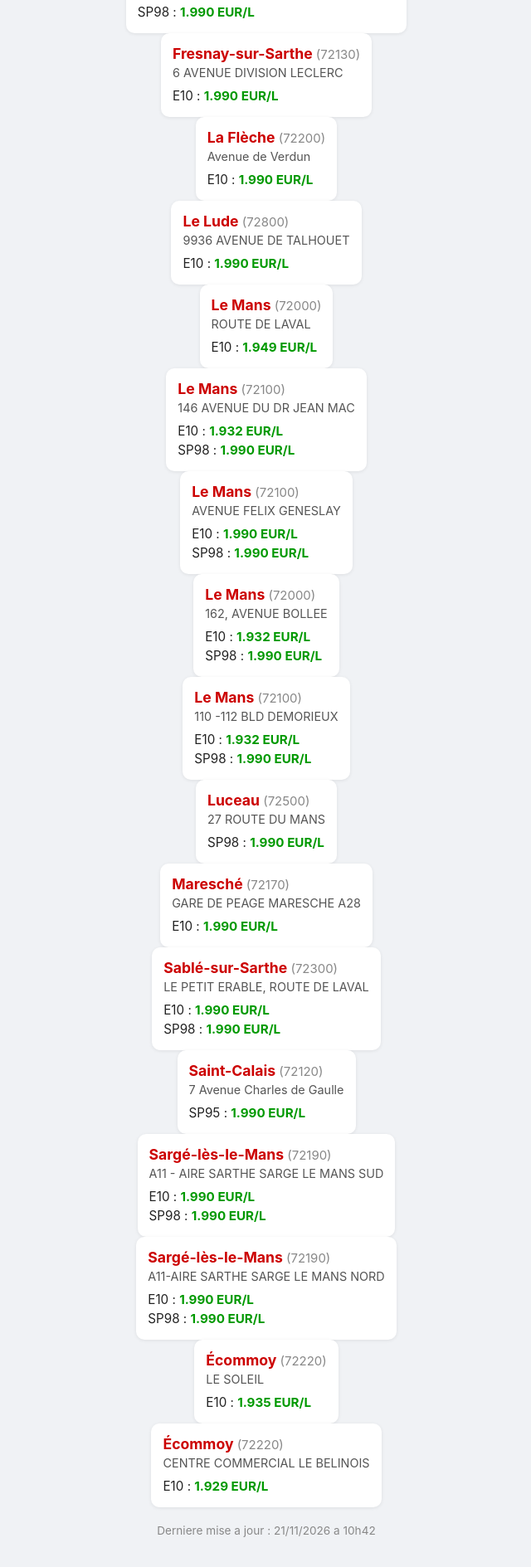
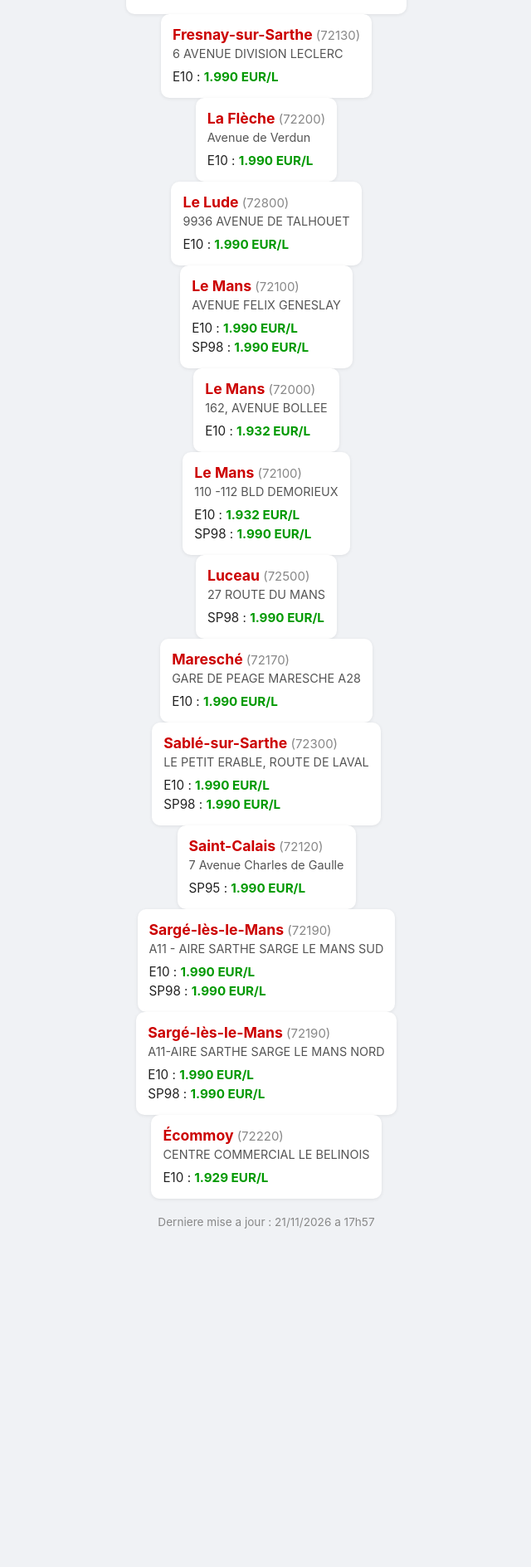
Before and after one commit to abdelziane979-eng/alerte-total-sarthe, a plain HTML site: page index.html in a window 1280 px wide. Shown: the part 662-2551 px from the top of the page at 83% size, without its empty margins (319-959 px from the left). After the commit the page ends 2179 px from the top, so only its background shows below. Drawn offline with Linux system fonts and the light colour scheme.

Commit message:
MAJ auto

```diff
--- a/index.html
+++ b/index.html
@@ -41,7 +41,7 @@
 <body>
 <header>
   <h1>TotalEnergies Sarthe &lt; 2 EUR/L</h1>
-  <div class="compteur">21 station(s) en ce moment</div>
+  <div class="compteur">18 station(s) en ce moment</div>
 </header>
 
         <div class="station">
@@ -71,7 +71,7 @@
         <div class="station">
             <div class="ville">Chaufour-Notre-Dame <span class="cp">(72550)</span></div>
             <div class="adresse">RELAIS DE LA COLOMBERIE LA GROIE RD357</div>
-            <div class="carburant">E10 : <span class="prix">1.990 EUR/L</span></div><div class="carburant">SP98 : <span class="prix">1.990 EUR/L</span></div>
+            <div class="carburant">E10 : <span class="prix">1.990 EUR/L</span></div>
 
         </div>
         <div class="station">
@@ -93,18 +93,6 @@
 
         </div>
         <div class="station">
-            <div class="ville">Le Mans <span class="cp">(72000)</span></div>
-            <div class="adresse">ROUTE DE LAVAL</div>
-            <div class="carburant">E10 : <span class="prix">1.949 EUR/L</span></div>
-
-        </div>
-        <div class="station">
-            <div class="ville">Le Mans <span class="cp">(72100)</span></div>
-            <div class="adresse">146 AVENUE DU DR JEAN MAC</div>
-            <div class="carburant">E10 : <span class="prix">1.932 EUR/L</span></div><div class="carburant">SP98 : <span class="prix">1.990 EUR/L</span></div>
-
-        </div>
-        <div class="station">
             <div class="ville">Le Mans <span class="cp">(72100)</span></div>
             <div class="adresse">AVENUE FELIX GENESLAY</div>
             <div class="carburant">E10 : <span class="prix">1.990 EUR/L</span></div><div class="carburant">SP98 : <span class="prix">1.990 EUR/L</span></div>
@@ -113,7 +101,7 @@
         <div class="station">
             <div class="ville">Le Mans <span class="cp">(72000)</span></div>
             <div class="adresse">162, AVENUE BOLLEE</div>
-            <div class="carburant">E10 : <span class="prix">1.932 EUR/L</span></div><div class="carburant">SP98 : <span class="prix">1.990 EUR/L</span></div>
+            <div class="carburant">E10 : <span class="prix">1.932 EUR/L</span></div>
 
         </div>
         <div class="station">
@@ -160,16 +148,10 @@
         </div>
         <div class="station">
             <div class="ville">Écommoy <span class="cp">(72220)</span></div>
-            <div class="adresse">LE SOLEIL</div>
-            <div class="carburant">E10 : <span class="prix">1.935 EUR/L</span></div>
-
-        </div>
-        <div class="station">
-            <div class="ville">Écommoy <span class="cp">(72220)</span></div>
             <div class="adresse">CENTRE COMMERCIAL LE BELINOIS</div>
             <div class="carburant">E10 : <span class="prix">1.929 EUR/L</span></div>
 
         </div>
-<div class="date">Derniere mise a jour : 21/11/2026 a 10h42</div>
+<div class="date">Derniere mise a jour : 21/11/2026 a 17h57</div>
 </body>
 </html>
```
Also changed, not shown: etats_stocks.json (+6 -6 lines).
